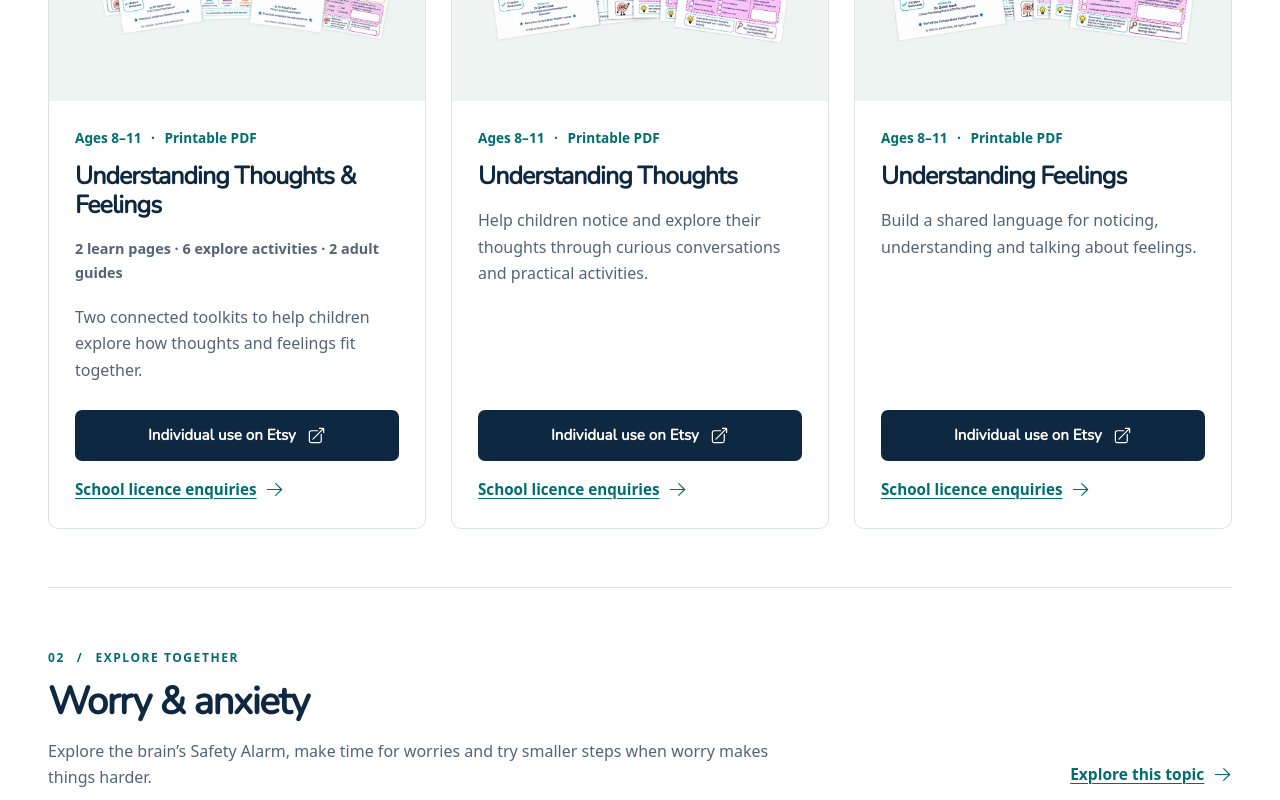
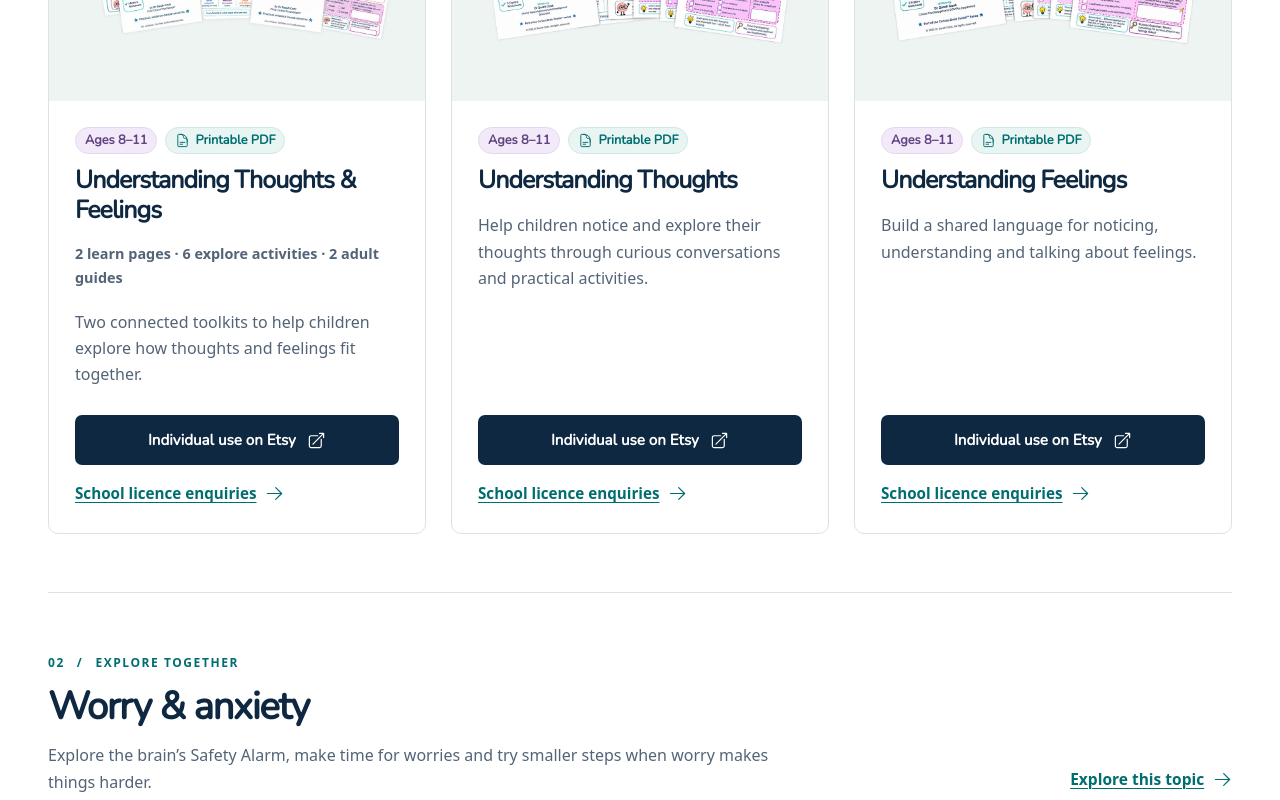
Before and after one commit to stephencookdev/thecuriousbraintoolkit, an Astro site: page /resources in a window 1280 px wide. Shown: the part 1240-2040 px from the top of the page. Built offline with nearby package versions, Linux system fonts and the light colour scheme; Astro itself is replaced by a stand-in of ours.

Commit message:
Restore coloured resource badges

```diff
--- a/src/components/ResourceCard.astro
+++ b/src/components/ResourceCard.astro
@@ -1,6 +1,7 @@
 ---
 import type { Resource } from '../data/resources';
 import Icon from './Icon.astro';
+import ResourceMeta from './ResourceMeta.astro';
 interface Props { resource: Resource; }
 const { resource } = Astro.props;
 ---
@@ -11,7 +12,7 @@ const { resource } = Astro.props;
     </a>
   )}
   <div class="resource-card-body">
-    <p class="resource-meta">Ages 8–11 <span aria-hidden="true">·</span> Printable PDF</p>
+    <ResourceMeta />
     <h3>{resource.title}</h3>
     {resource.contents && <p class="resource-contents">{resource.contents}</p>}
     <p>{resource.description}</p>
--- /dev/null
+++ b/src/components/ResourceMeta.astro
@@ -0,0 +1,34 @@
+---
+import Icon from './Icon.astro';
+
+interface Props { free?: boolean; }
+const { free = false } = Astro.props;
+---
+<p class="resource-meta">
+  {free
+    ? <span class="resource-tag resource-tag-free">Free</span>
+    : <span class="resource-tag resource-tag-age">Ages 8–11</span>}
+  <span class="resource-tag resource-tag-pdf"><Icon name="document" /> Printable PDF</span>
+</p>
+
+<style>
+  .resource-meta {
+    display: flex;
+    flex-wrap: wrap;
+    gap: 6px 8px;
+    margin-bottom: 12px;
+    font: 800 .8rem/1.35 var(--heading);
+  }
+  .resource-tag {
+    display: inline-flex;
+    align-items: center;
+    gap: 5px;
+    padding: 4px 9px;
+    border: 1px solid transparent;
+    border-radius: 999px;
+  }
+  .resource-tag-age { background: #f2eaf8; color: #624483; border-color: #e5d6ef; }
+  .resource-tag-free { background: #edf5e9; color: #365c32; border-color: #d6e6ce; }
+  .resource-tag-pdf { background: #e9f5f3; color: var(--teal-ink); border-color: #d0e7e3; }
+  .resource-tag-pdf :global(svg) { width: 15px; height: 15px; }
+</style>
--- a/src/pages/resources/index.astro
+++ b/src/pages/resources/index.astro
@@ -3,6 +3,7 @@ import BaseLayout from '../../layouts/BaseLayout.astro';
 import PageIntro from '../../components/PageIntro.astro';
 import TopicNav from '../../components/TopicNav.astro';
 import ResourceCard from '../../components/ResourceCard.astro';
+import ResourceMeta from '../../components/ResourceMeta.astro';
 import Icon from '../../components/Icon.astro';
 import { categories, resources } from '../../data/resources';
 import { freeResources } from '../../data/free-resources';
@@ -41,7 +42,7 @@ const topicNames = ['Thoughts & feelings', 'Worry & anxiety', 'Everyday problem
               <img src={`/images/free-resources/${slug}-preview.webp`} alt="" width={width} height={height} loading="lazy" />
             </div>
             <div class="resource-card-body">
-              <p class="resource-meta">Free <span aria-hidden="true">·</span> Printable PDF</p>
+              <ResourceMeta free />
               <h3>{title}</h3>
               <p>{description}</p>
               <div class="resource-actions">
--- a/src/styles/global.css
+++ b/src/styles/global.css
@@ -117,8 +117,6 @@ ul,ol { padding-left: 1.3rem; }
 .resource-card h3 { font-size: 1.4rem; }
 .resource-card-body > p:not(.resource-meta) { color: var(--muted); font-size: 1rem; }
 .resource-card-body > p.resource-contents { font-size: .9rem; font-weight: 600; }
-.resource-meta { font-size: .8rem; font-weight: 600; color: var(--teal-ink); margin-bottom: 12px; }
-.resource-meta span { padding-inline: 6px; }
 .resource-actions { margin-top: auto; padding-top: 8px; }
 .resource-actions .button { width: 100%; }
 .marketplace-note { color: var(--muted); text-align: center; font-size: .85rem; margin: 26px 0 0; }
@@ -194,7 +192,6 @@ ul,ol { padding-left: 1.3rem; }
   .featured-grid { gap: 16px; }
   .resource-card h3 { font-size: 1.25rem; }
   .resource-card-body { padding: 18px; }
-  .resource-meta { font-size: .73rem; }
   .resource-actions .button { font-size: .8rem; }
   .resource-actions .button svg { display: none; }
   .creator-grid { gap: 40px; }
@@ -241,7 +238,6 @@ ul,ol { padding-left: 1.3rem; }
   .featured-grid { grid-template-columns: 1fr; gap: 25px; }
   .resource-card h3 { font-size: 1.6rem; }
   .resource-card-body { padding: 25px; }
-  .resource-meta { font-size: .85rem; }
   .resource-actions .button { font-size: .95rem; }
   .resource-actions .button svg { display: block; }
   .marketplace-note { font-size: .85rem; text-align: left; }
--- a/src/styles/inner-pages.css
+++ b/src/styles/inner-pages.css
@@ -40,7 +40,6 @@
 .resource-grid-paired { grid-template-columns: repeat(2,minmax(0,1fr)); }
 .resource-grid .resource-card-body { padding: 26px; }
 .resource-grid .resource-card h3 { font-size: 1.55rem; }
-.resource-grid .resource-meta { font-size: .85rem; }
 .resource-grid .resource-actions .button { font-size: .95rem; padding-inline: 12px; }
 .resource-grid .resource-actions .button svg { display: block; }
 .resource-grid .school-enquiry { font-size: .95rem; }
```
